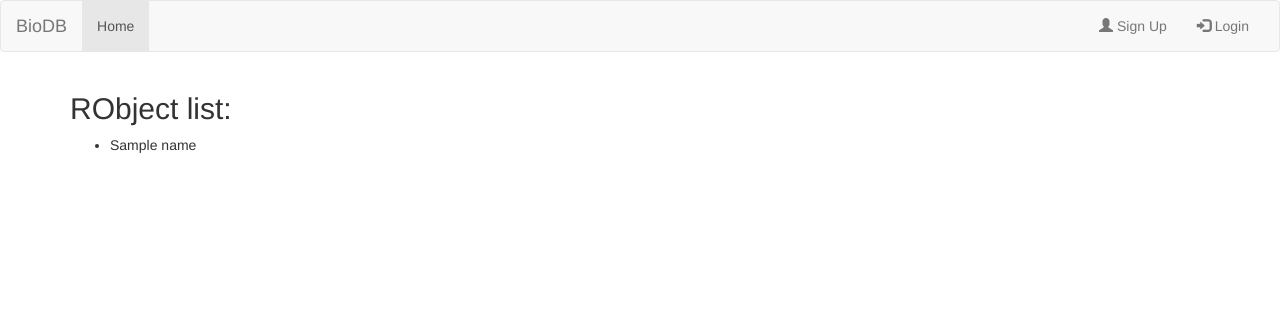
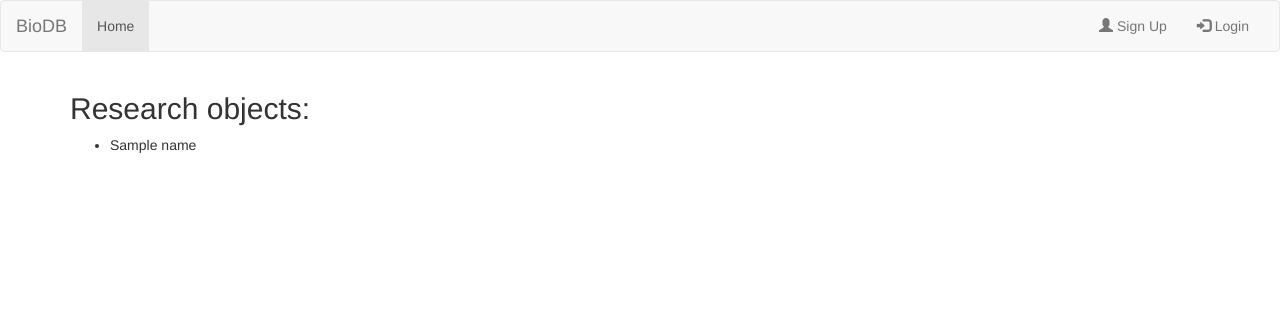
Before and after one commit to admed/biodb, a Django app: template biodb/projects/templates/projects/robject_list.html in a window 1280 px wide. Shown: the top 312 px of the page. Run offline with Django 3.2, Linux system fonts and the light colour scheme; the template is opened without the code that fills it: values that come from a table or form of the project are taken from there, others are empty; tables that the repository leaves empty hold one stand-in row (values such as "Sample post"); parts of the project's set-up code (start-up, migrations or seed data) failed here and were passed over; some libraries are stand-ins or nearby versions.

Commit message:
Small change in robject_list.html

```diff
--- a/biodb/projects/templates/projects/robject_list.html
+++ b/biodb/projects/templates/projects/robject_list.html
@@ -1,6 +1,6 @@
 {% extends "base.html" %}
 {% block content %}
-    <h2>RObject list:</h2>
+    <h2>Research objects:</h2>
     <ul>
     {% for robject in robjects %}
         <li>{{ robject }}</li>
```
